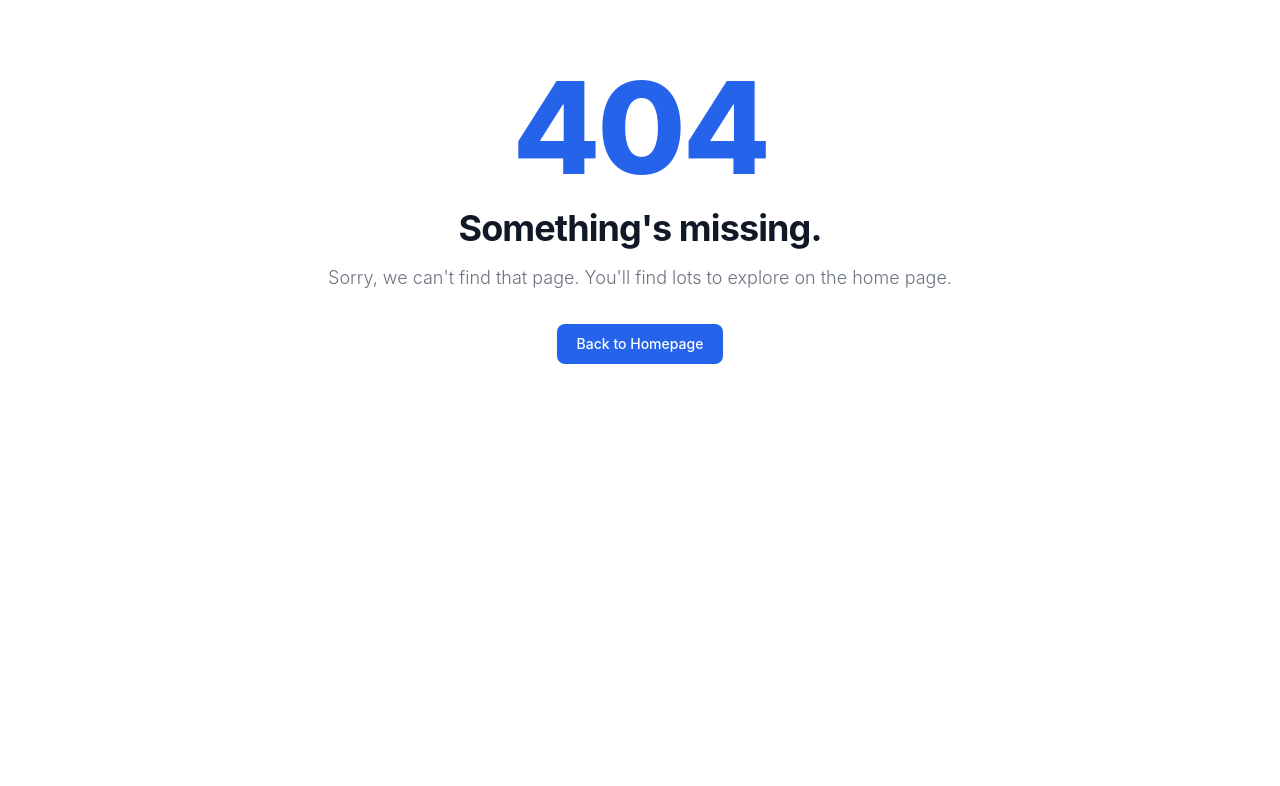
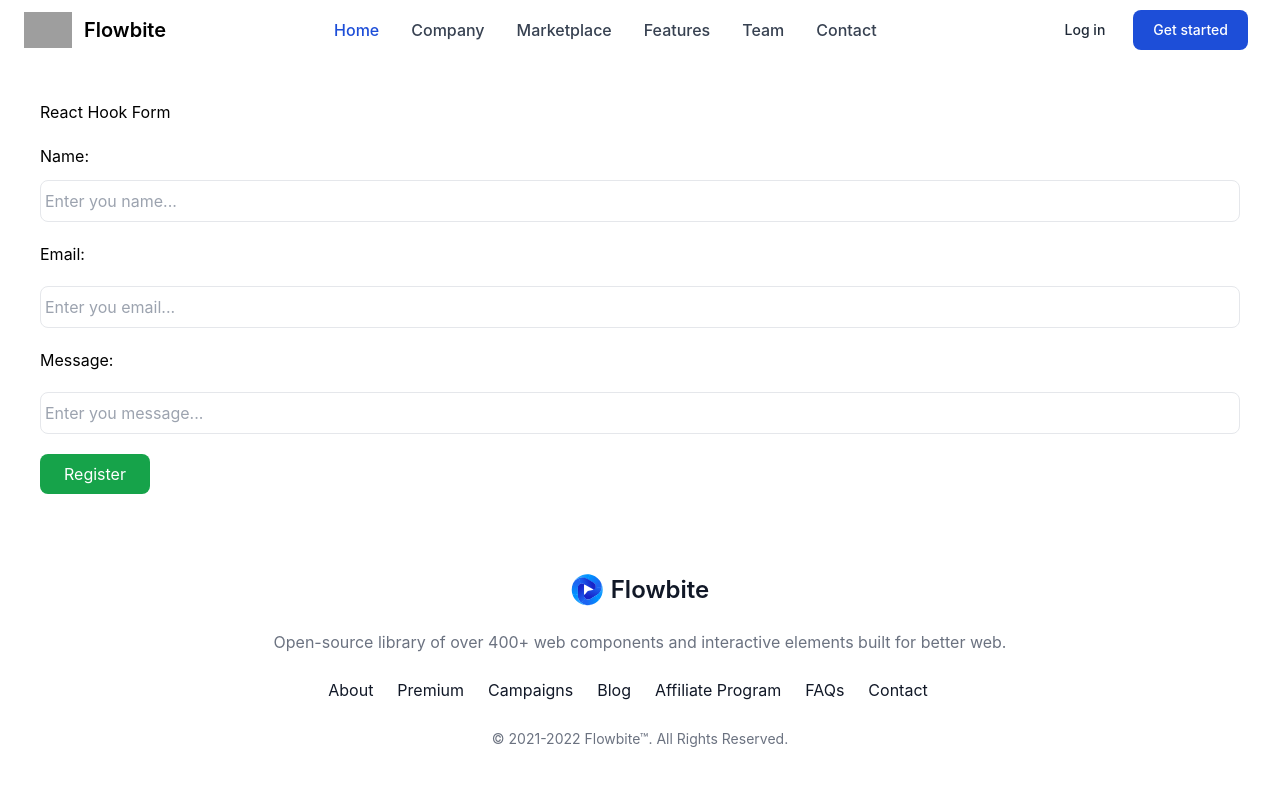
Before and after one commit to SudharsanMaruthaiyan/React-B-25, a React (Vite) app: page /contact in a window 1280 px wide. Before the commit this address had no page. Shown: the top 786 px of the page. Built offline with nearby package versions, Linux system fonts and the light colour scheme; grey boxes are pictures that could not be loaded.

Commit message:
React Day - 12

```diff
--- a/package.json
+++ b/package.json
@@ -10,10 +10,13 @@
     "preview": "vite preview"
   },
   "dependencies": {
+    "@hookform/resolvers": "^5.2.2",
     "react": "^19.2.0",
     "react-dom": "^19.2.0",
+    "react-hook-form": "^7.71.2",
     "react-router-dom": "^7.13.1",
-    "uuid": "^13.0.0"
+    "uuid": "^13.0.0",
+    "zod": "^4.3.6"
   },
   "devDependencies": {
     "@eslint/js": "^9.39.1",
--- /dev/null
+++ b/src/assets/Image.jsx
@@ -0,0 +1,9 @@
+// Image page
+export const course =
+  "https://ik.imagekit.io/jjyo3gsee/HI-Study/image/Frame%20796.png?updatedAt=1724494882841";
+export const course1 =
+  "https://ik.imagekit.io/jjyo3gsee/HI-Study/image/Frame%20796.png?updatedAt=1724494882841";
+export const course2 =
+  "https://ik.imagekit.io/jjyo3gsee/HI-Study/image/Frame%20796.png?updatedAt=1724494882841";
+export const course3 =
+  "https://ik.imagekit.io/jjyo3gsee/HI-Study/image/Frame%20796.png?updatedAt=1724494882841";
--- a/src/components/ProductSection.jsx
+++ b/src/components/ProductSection.jsx
@@ -1,6 +1,7 @@
 import { useEffect, useState } from "react";
 import { Link } from "react-router-dom";
 import { v4 as uuidv4 } from "uuid";
+import useFetchProductData from "../hooks/useFetchProductData";
 
 export const ProductCard = (props) => {
   return (
@@ -232,23 +233,27 @@ export const ProductCard = (props) => {
   );
 };
 
-export const ProductSection = () => {
-  const [productData, setProductData] = useState([]);
-
-  const fetchProductData = async () => {
-    try {
-      const res = await fetch("https://dummyjson.com/products");
-      const data = await res.json();
-      setProductData(data.products); // render
-    } catch (error) {
-      console.log("Fetch product data error:", error);
-    }
+const ProductCardWithBrand = (Component) => {
+  const NewComponent = (props) => {
+    return (
+      <div>
+        <p className=" text-white">{props.brand}</p>
+        <Component {...props} />
+      </div>
+    );
   };
 
-  useEffect(() => {
-    fetchProductData();
-  }, []);
+  return NewComponent;
+};
 
+export const ProductSection = () => {
+  const { isLoading, productData } = useFetchProductData();
+
+  const ProductNewUi = ProductCardWithBrand(ProductCard);
+
+  if (isLoading) {
+    return <p>Loading...</p>;
+  } else {
     return (
       <section className="bg-gray-50 py-8 antialiased dark:bg-gray-900 md:py-12">
         <div className="mx-auto max-w-screen-xl px-4 2xl:px-0">
@@ -258,8 +263,9 @@ export const ProductSection = () => {
             {productData.map((items, index) => {
               return (
                 <div key={uuidv4()}>
-                <ProductCard
+                  <ProductNewUi
                     indexValue={index}
+                    brand={items.brand}
                     product_Id={items.id}
                     Product_name={items.title}
                     offer={items.discountPercentage}
@@ -275,4 +281,5 @@ export const ProductSection = () => {
         </div>
       </section>
     );
+  }
 };
--- /dev/null
+++ b/src/hooks/useFetchProductData.jsx
@@ -0,0 +1,26 @@
+import React, { useEffect, useState } from "react";
+
+const useFetchProductData = () => {
+  const [productData, setProductData] = useState([]);
+  const [isLoading, setIsLoading] = useState(false);
+
+  const fetchProductData = async () => {
+    try {
+      setIsLoading(true);
+      const res = await fetch("https://dummyjson.com/products");
+      const data = await res.json();
+      setProductData(data.products); // render
+      setIsLoading(false);
+    } catch (error) {
+      console.log("Fetch product data error:", error);
+    }
+  };
+
+  useEffect(() => {
+    fetchProductData();
+  }, []);
+
+  return { productData, isLoading };
+};
+
+export default useFetchProductData;
--- /dev/null
+++ b/src/hooks/useFetchProductDetailData.jsx
@@ -0,0 +1,27 @@
+import React, { useEffect, useState } from "react";
+
+const useFetchProductDetailData = (product) => {
+  const [produtDetailData, setProductDetailData] = useState(null);
+  const [isLoading, setIsLoading] = useState(false);
+
+  const fetchProductDetailData = async () => {
+    try {
+      setIsLoading(true);
+      const res = await fetch(
+        `https://dummyjson.com/products/${product?.produtId}`,
+      );
+      const data = await res.json();
+      setProductDetailData(data);
+      setIsLoading(false);
+    } catch (error) {
+      console.log("Error in ProductDetails fetch call", error);
+    }
+  };
+
+  useEffect(() => {
+    fetchProductDetailData();
+  }, []);
+  return { isLoading, produtDetailData };
+};
+
+export default useFetchProductDetailData;
--- /dev/null
+++ b/src/pages/Contact/Contact.jsx
@@ -0,0 +1,14 @@
+import React from "react";
+import ReactHookForm from "./ReactHookForm";
+import ReactNormalForm from "./ReactNormalForm";
+
+const Contact = () => {
+  return (
+    <div>
+      {/* <ReactNormalForm /> */}
+      <ReactHookForm />
+    </div>
+  );
+};
+
+export default Contact;
--- /dev/null
+++ b/src/pages/Contact/ReactHookForm.jsx
@@ -0,0 +1,82 @@
+import React from "react";
+import { useForm } from "react-hook-form";
+import { zodResolver } from "@hookform/resolvers/zod";
+import { z } from "zod";
+
+const ReactHookForm = () => {
+  const schema = z.object({
+    name: z.string().min(2, { message: "Required" }),
+    email: z.email(),
+    message: z.string().min(5),
+  });
+
+  const {
+    register,
+    handleSubmit,
+    formState: { errors },
+  } = useForm({
+    resolver: zodResolver(schema),
+  });
+
+  const handleFormSubmit = (data) => {
+    console.log("Form data", data);
+  };
+
+  return (
+    <form
+      className=" flex flex-col gap-5 p-10"
+      onSubmit={handleSubmit(handleFormSubmit)}
+    >
+      <h1>React Hook Form</h1>
+      <div className=" flex flex-col gap-3 ">
+        <label htmlFor="name">Name:</label>
+        <input
+          type="text"
+          name="name"
+          id="name"
+          placeholder="Enter you name..."
+          className=" py-2 pl-1 rounded-lg outline-none border"
+          {...register("name")} // name: adfasdfasdf
+        />
+        {errors.name?.message && <p>{errors.name?.message}</p>}
+      </div>
+
+      <div className=" flex flex-col gap-5 ">
+        <label htmlFor="email">Email:</label>
+        <input
+          type="text"
+          name="email"
+          id="email"
+          placeholder="Enter you email..."
+          className=" py-2 pl-1 rounded-lg outline-none border"
+          {...register("email")} // email: adsfasdf
+        />
+        {errors.email?.message && <p>{errors.email?.message}</p>}
+      </div>
+
+      <div className=" flex flex-col gap-5 ">
+        <label htmlFor="message">Message:</label>
+        <input
+          type="text"
+          name="message"
+          id="message"
+          placeholder="Enter you message..."
+          className=" py-2 pl-1 rounded-lg outline-none border"
+          {...register("message")} // email: adsfasdf
+        />
+        {errors.message?.message && <p>{errors.message?.message}</p>}
+      </div>
+
+      <div>
+        <button
+          type="submit"
+          className=" py-2 px-6 rounded-lg bg-green-600 text-white"
+        >
+          Register
+        </button>
+      </div>
+    </form>
+  );
+};
+
+export default ReactHookForm;
--- /dev/null
+++ b/src/pages/Contact/ReactNormalForm.jsx
@@ -0,0 +1,49 @@
+import React, { useState } from "react";
+
+const ReactNormalForm = () => {
+  const [name, setName] = useState("");
+  const [email, setEmail] = useState("");
+
+  console.log(`name: ${name} , email: ${email}`);
+
+  return (
+    <div className=" flex flex-col gap-5 p-10">
+      <h1>React Normal Form</h1>
+      <div className=" flex flex-col gap-3 ">
+        <label htmlFor="name">Name:</label>
+        <input
+          type="text"
+          name="name"
+          id="name"
+          placeholder="Enter you name..."
+          className=" py-2 pl-1 rounded-lg outline-none border"
+          onChange={(e) => {
+            setName(e.target.value);
+          }}
+        />
+      </div>
+
+      <div className=" flex flex-col gap-5 ">
+        <label htmlFor="email">Email:</label>
+        <input
+          type="text"
+          name="email"
+          id="email"
+          placeholder="Enter you email..."
+          className=" py-2 pl-1 rounded-lg outline-none border"
+          onChange={(e) => {
+            setEmail(e.target.value);
+          }}
+        />
+      </div>
+
+      <div>
+        <button className=" py-2 px-6 rounded-lg bg-green-600 text-white">
+          Register
+        </button>
+      </div>
+    </div>
+  );
+};
+
+export default ReactNormalForm;
--- /dev/null
+++ b/src/pages/ImagePage.jsx
@@ -0,0 +1,16 @@
+import React from "react";
+
+import car from "../assets/Homepage/car.jpg";
+import { course } from "../assets/Image";
+
+const ImagePage = () => {
+  return (
+    <div>
+      <div>
+        <img src={course} alt="" />
+      </div>
+    </div>
+  );
+};
+
+export default ImagePage;
--- a/src/pages/ProductDetail.jsx
+++ b/src/pages/ProductDetail.jsx
@@ -1,37 +1,19 @@
 import { useEffect, useState } from "react";
 import { useParams } from "react-router-dom";
+import useFetchProductDetailData from "../hooks/useFetchProductDetailData";
 
 const ProductDetail = () => {
   const product = useParams();
 
-  const [produtDetailData, setProductDetailData] = useState(null);
+  const { isLoading, produtDetailData } = useFetchProductDetailData(product);
 
-  const fetchProductDetailData = async () => {
-    try {
-      const res = await fetch(
-        `https://dummyjson.com/products/${product?.produtId}`,
-      );
-      const data = await res.json();
-      setProductDetailData(data);
-    } catch (error) {
-      console.log("Error in ProductDetails fetch call", error);
-    }
-  };
-
-  useEffect(() => {
-    fetchProductDetailData();
-  }, []);
-
-  console.log("produtDetailData", produtDetailData);
-
-  if (!produtDetailData) {
+  if (isLoading) {
     return (
       <div className="flex justify-center items-center h-screen">
         <p className="text-xl font-semibold">Loading...</p>
       </div>
     );
-  }
-
+  } else {
     return (
       <section className="py-8 bg-white md:py-16 dark:bg-gray-900 antialiased">
         <div className="max-w-screen-xl px-4 mx-auto 2xl:px-0">
@@ -140,6 +122,7 @@ const ProductDetail = () => {
         </div>
       </section>
     );
+  }
 };
 
 export default ProductDetail;
```
Also changed, not shown: src/route/route.jsx (+10 -0 lines), 2 other files (tests, documents, lock files or other folders). Lines whose indentation alone changed are shown as unchanged.
